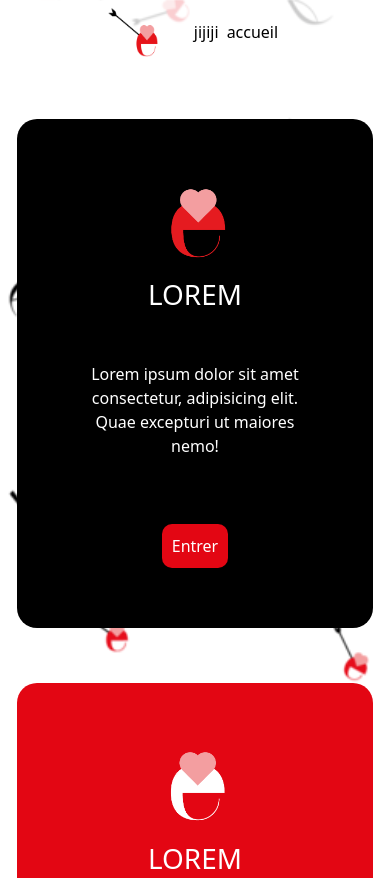
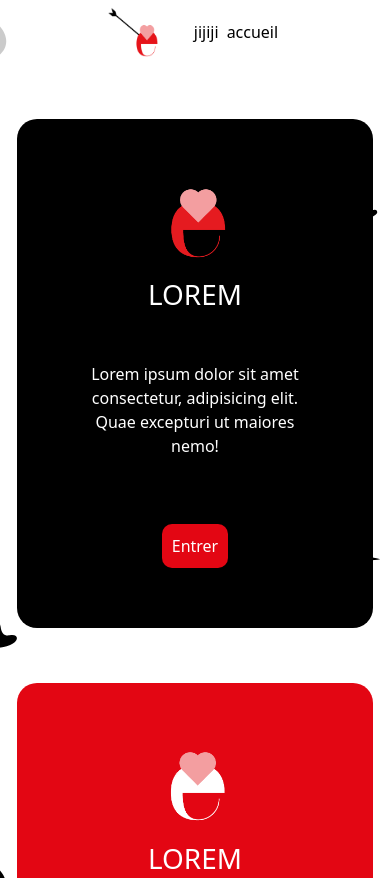
Before and after one commit to Alik-ai/Les-Flecheuse, a plain HTML site: page index.html in a window 390 px wide. Shown: the top 878 px of the page. Drawn offline with nearby package versions, Linux system fonts and the light colour scheme.

Commit message:
fin footer fond

```diff
--- a/style.css
+++ b/style.css
@@ -7,12 +7,12 @@ body{
     height: 100vh;
     background-repeat: no-repeat;
     background-size: cover;
-
+    -apple-background-image: url(fondnoir);
 }
 
 @media(max-width:960px){
     body{
-        background-image: url(./image/fondmeilleur-1.png);
+        background-image: url(./image/fond.svg);
         background-attachment: fixed;
         width: 100%;
         height: 100vh;
@@ -326,6 +326,7 @@ body{
 }
 
 @media (max-width:765px){
+
     .imgcommande{
         display: none;
     }
```
Also changed, not shown: index.html (+2 -2 lines), image/fond.svg (added).
